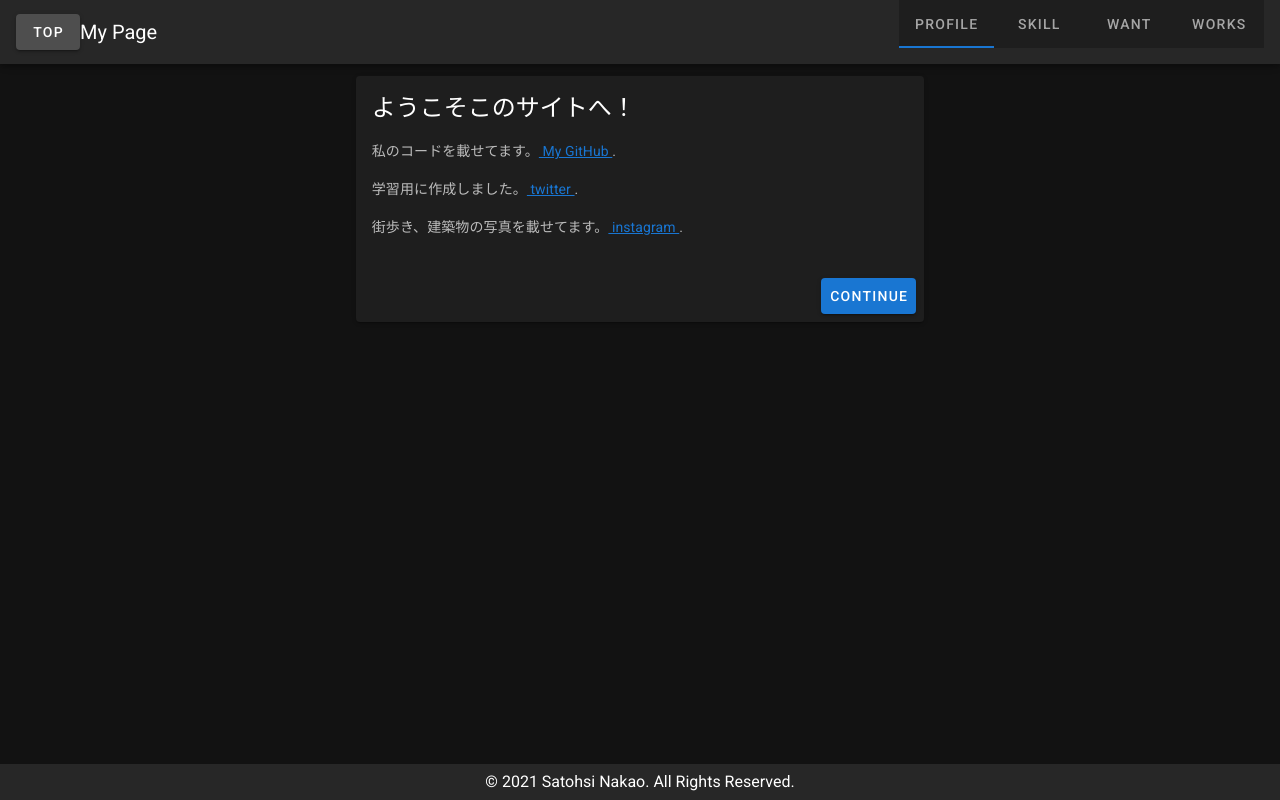
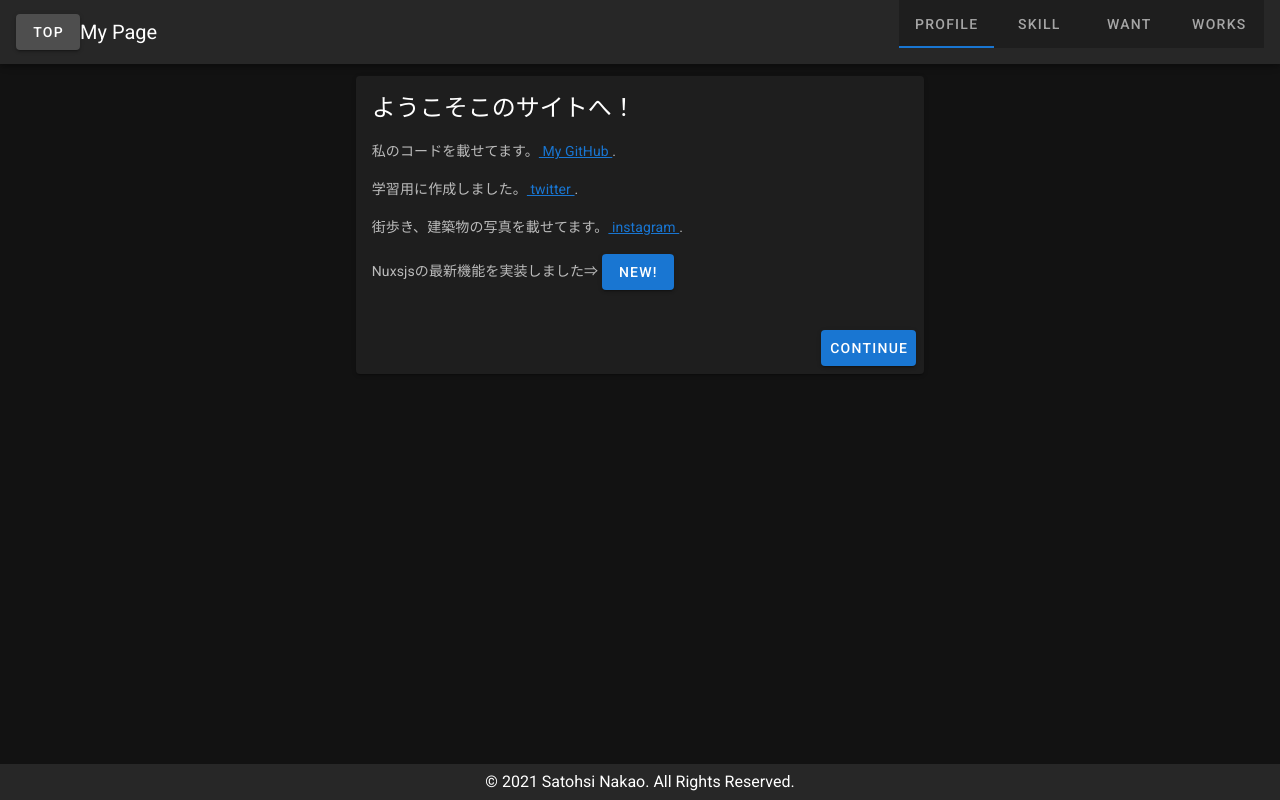
Before and after one commit to satoshi-nakao/My-portfolio, a Nuxt app: page / in a window 1280 px wide. Built offline with nearby package versions, Linux system fonts and the light colour scheme.

Commit message:
プラグインを追加

```diff
--- a/pages/index.vue
+++ b/pages/index.vue
@@ -35,7 +35,14 @@
               instagram
             </a>.
           </p>
-
+         <p>
+          Nuxsjsの最新機能を実装しました⇒
+          <v-btn
+           color="primary"
+           nuxt
+           to="/new"
+          >NEW!</v-btn>
+        </p>
 
         </v-card-text>
         <v-card-actions>
```
